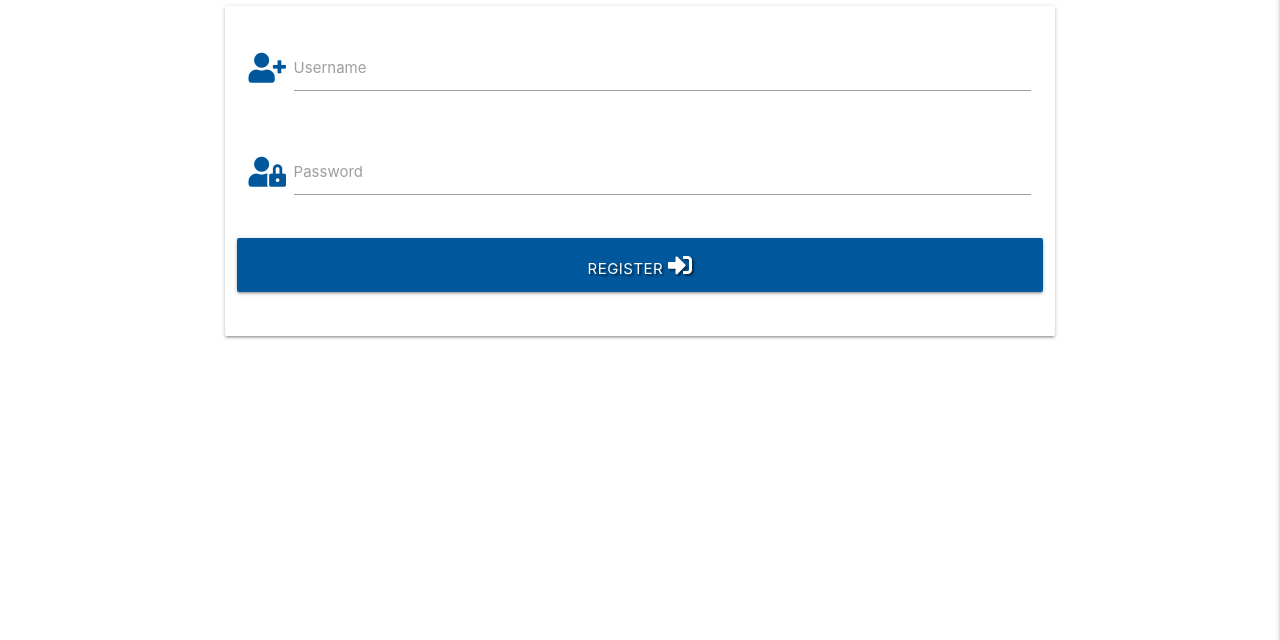
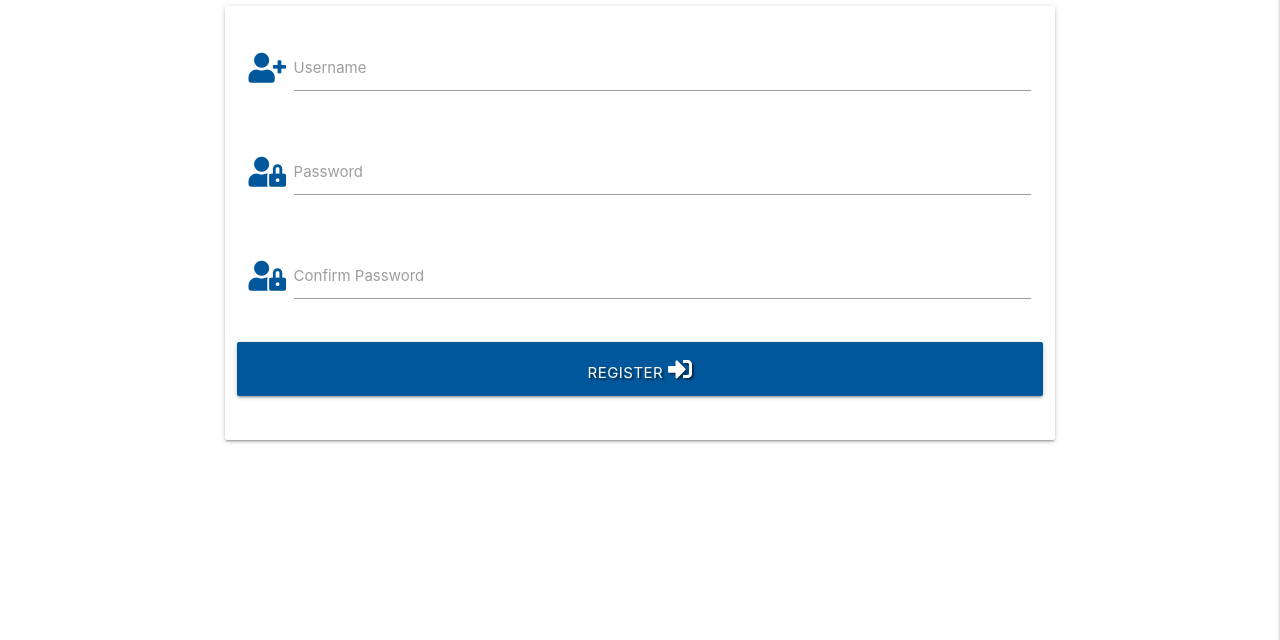
Before and after one commit to cshimvin/task-manager-mongodb, a Flask app: page /register in a window 1280 px wide. Shown: the part 160-800 px from the top of the page. Run offline with Flask 2, Linux system fonts and the light colour scheme; some libraries are stand-ins or nearby versions.

Commit message:
Add password and username validation

```diff
--- a/app.py
+++ b/app.py
@@ -27,6 +27,26 @@ def get_tasks():
 
 @app.route("/register", methods=["GET", "POST"])
 def register():
+    if request.method == "POST":
+        # check if username already exists in db
+        existing_user = mongo.db.users.find_one(
+            {"username": request.form.get("username").lower()})
+        if existing_user:
+            flash("Username already exists")
+            return redirect(url_for("register"))
+
+        # check if passwords match
+        if request.form.get("password") != request.form.get("confirm_password"):
+            flash("Passwords do not match")
+            return redirect(url_for("register"))
+
+        register = {
+            "username": request.form.get("username").lower(),
+            "password": generate_password_hash(request.form.get("password"))
+        }
+        flash("Success!")
+        return redirect(url_for("register"))
+
     return render_template("register.html")
 
 
--- a/templates/base.html
+++ b/templates/base.html
@@ -63,6 +63,15 @@
         <li><a href="{{ url_for('register') }}">Register</a></li>
       </ul>
     </header>
+    <section>
+      <!-- flash messages -->
+      {% with messages = get_flashed_messages() %} {% if messages %} {% for
+      message in messages %}
+      <div class="row flashes">
+        <h4 class="light-blue lighten-4 center-align">{{ message }}</h4>
+      </div>
+      {% endfor %} {% endif %} {% endwith %}
+    </section>
 
     {% block content %} {% endblock %}
 
--- a/templates/register.html
+++ b/templates/register.html
@@ -30,6 +30,19 @@
           <label for="password">Password</label>
         </div>
       </div>
+      <!-- confirm password -->
+      <div class="row">
+        <div class="input-field col s12">
+          <i class="fas fa-user-lock prefix light-blue-text text-darken-4"></i>
+          <input
+            id="confirm_password"
+            name="confirm_password"
+            type="password"
+            class="validate"
+          />
+          <label for="confirm_password">Confirm Password</label>
+        </div>
+      </div>
       <!-- register -->
       <div class="row">
         <button
```
